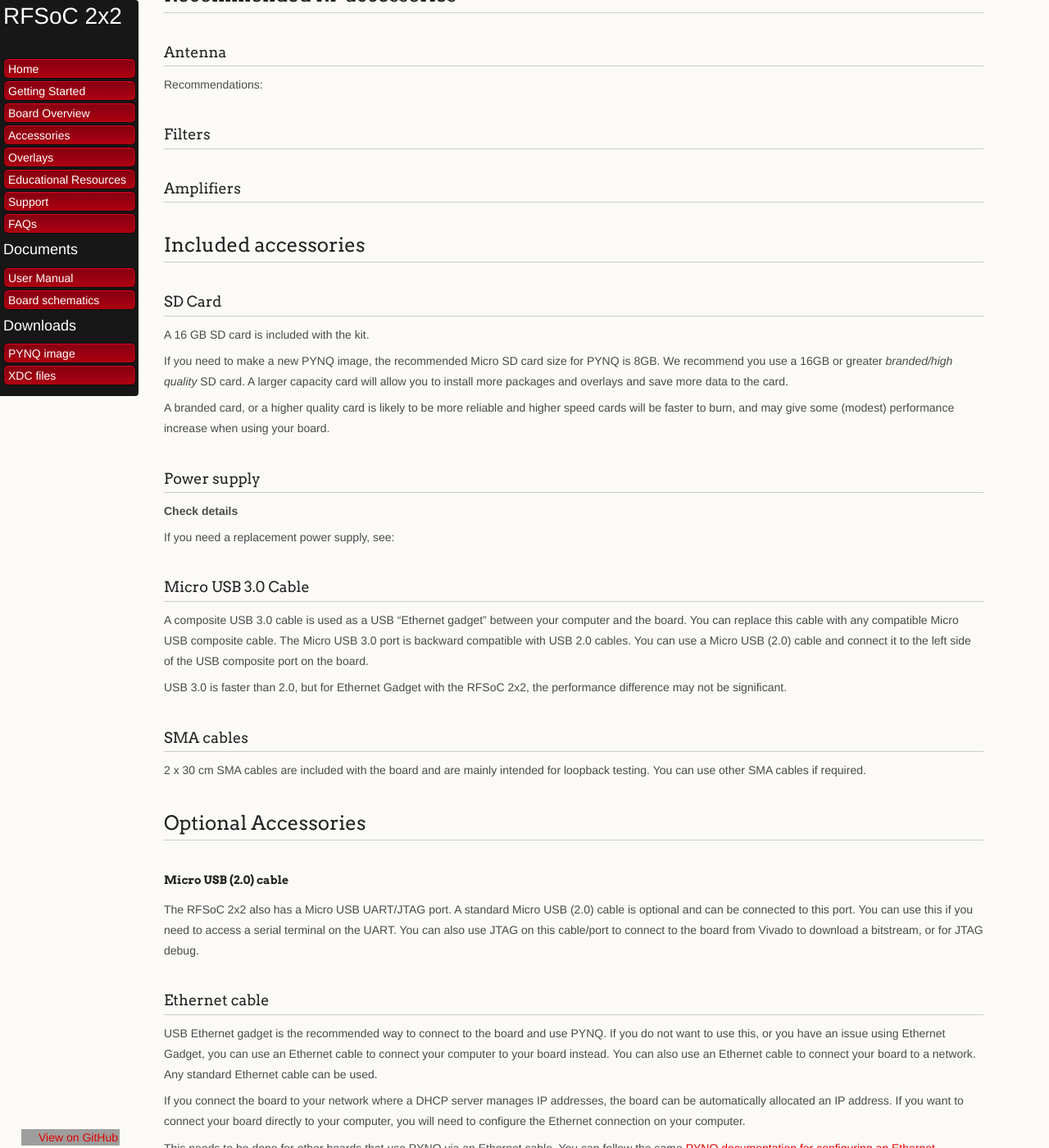
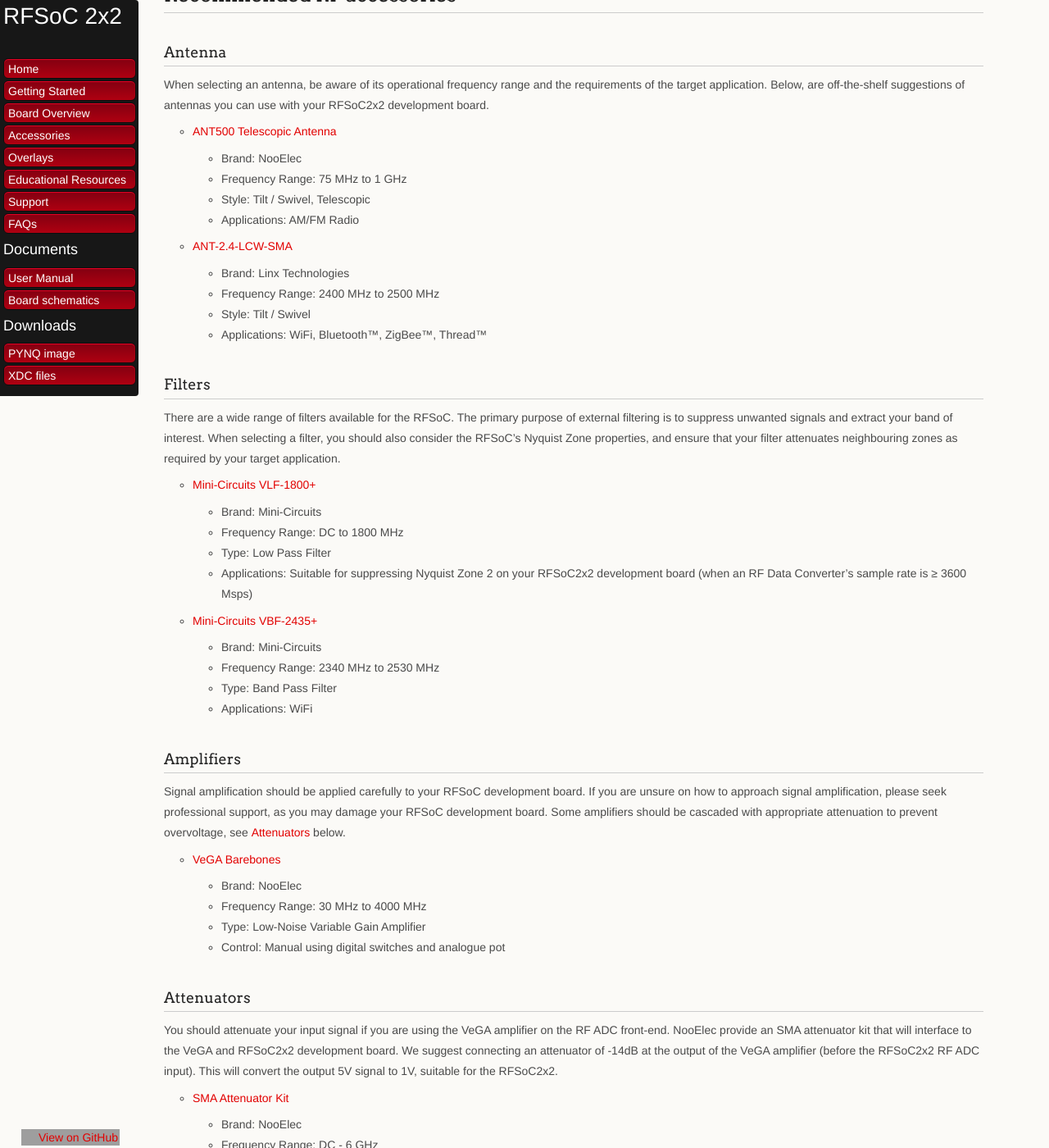
Before and after one commit to Xilinx/RFSoC2x2-PYNQ, a Jekyll site: the page built from docs/accessories.md, in a window 1280 px wide and 1400 px high, scrolled down 199 px. Shown: the whole window at 82% size. Built offline with Jekyll 4.4.1, drawn with Linux system fonts in a browser that asks for light colours; our own code applies the rules of GitHub Pages for plain Markdown files; some of the changed text lies outside the part shown; grey boxes are pictures that could not be loaded.

Commit message:
Update accessories.md with suggestions
* These components have been tested by Strathclyde

```diff
--- a/docs/accessories.md
+++ b/docs/accessories.md
@@ -1,25 +1,60 @@
 # Accessories
 
 The RFSoC comes with a Micro SD card, a Micro USB 3.0 cable, a power supply and two SMA cables. Other optional accessories can be used with the RFSoC 2x2 including RF antennas, filters and amplifiers as described below.
-
 
 
 ## Recommended RF accessories
 
 ### Antenna
 
-Recommendations:
+When selecting an antenna, be aware of its operational frequency range and the requirements of the target application. Below, are off-the-shelf suggestions of antennas you can use with your RFSoC2x2 development board.
 
+* [ANT500 Telescopic Antenna](https://www.nooelec.com/store/sdr/sdr-addons/antennas/ant500.html)
+    * Brand: NooElec
+    * Frequency Range: 75 MHz to 1 GHz
+    * Style: Tilt / Swivel, Telescopic
+    * Applications: AM/FM Radio
 
+* [ANT-2.4-LCW-SMA](https://linxtechnologies.com/wp/product/lcw-series-low-cost-2-4ghz-dipole-antenna/)
+    * Brand: Linx Technologies
+    * Frequency Range: 2400 MHz to 2500 MHz
+    * Style: Tilt / Swivel
+    * Applications: WiFi, Bluetooth&trade;, ZigBee&trade;, Thread&trade;
 
 ### Filters
 
+There are a wide range of filters available for the RFSoC. The primary purpose of external filtering is to suppress unwanted signals and extract your band of interest. When selecting a filter, you should also consider the RFSoC's Nyquist Zone properties, and ensure that your filter attenuates neighbouring zones as required by your target application.
 
+* [Mini-Circuits VLF-1800+](https://www.mouser.co.uk/ProductDetail/Mini-Circuits/VLF-1800%2b?qs=xZ%2FP%252Ba9zWqZiMerIBdUJuQ%3D%3D)
+    * Brand: Mini-Circuits
+    * Frequency Range: DC to 1800 MHz
+    * Type: Low Pass Filter
+    * Applications: Suitable for suppressing Nyquist Zone 2 on your RFSoC2x2 development board (when an RF Data Converter's sample rate is ≥ 3600 Msps)
+
+* [Mini-Circuits VBF-2435+](https://www.mouser.co.uk/ProductDetail/Mini-Circuits/VBF-2435+/?qs=xZ%2FP%2Ba9zWqZjJLm3iKqs2g==)
+    * Brand: Mini-Circuits
+    * Frequency Range: 2340 MHz to 2530 MHz
+    * Type: Band Pass Filter
+    * Applications: WiFi
 
 ### Amplifiers
 
+Signal amplification should be applied carefully to your RFSoC development board. If you are unsure on how to approach signal amplification, please seek professional support, as you may damage your RFSoC development board. Some amplifiers should be cascaded with appropriate attenuation to prevent overvoltage, see [Attenuators](#attenuators) below.
 
+* [VeGA Barebones](https://www.nooelec.com/store/vega-barebones.html)
+    * Brand: NooElec
+    * Frequency Range: 30 MHz to 4000 MHz
+    * Type: Low-Noise Variable Gain Amplifier
+    * Control: Manual using digital switches and analogue pot
 
+### Attenuators <a class="anchor" id="attenuators"></a>
+
+You should attenuate your input signal if you are using the VeGA amplifier on the RF ADC front-end. NooElec provide an SMA attenuator kit that will interface to the VeGA and RFSoC2x2 development board. We suggest connecting an attenuator of -14dB at the output of the VeGA amplifier (before the RFSoC2x2 RF ADC input). This will convert the output 5V signal to 1V, suitable for the RFSoC2x2.
+
+* [SMA Attenuator Kit](https://www.nooelec.com/store/sdr/sdr-addons/attenuators/attenuator-bundle.html)
+    * Brand: NooElec
+    * Frequency Range: DC - 6 GHz
+    * Attenutation Range: 1 dB to 42 dB
 
 
 ## Included accessories
```
